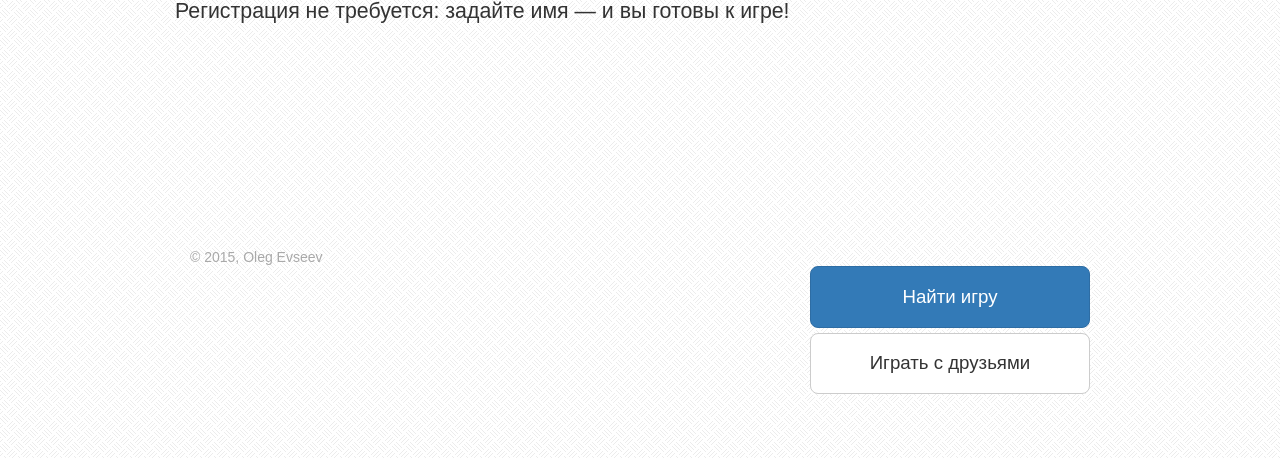
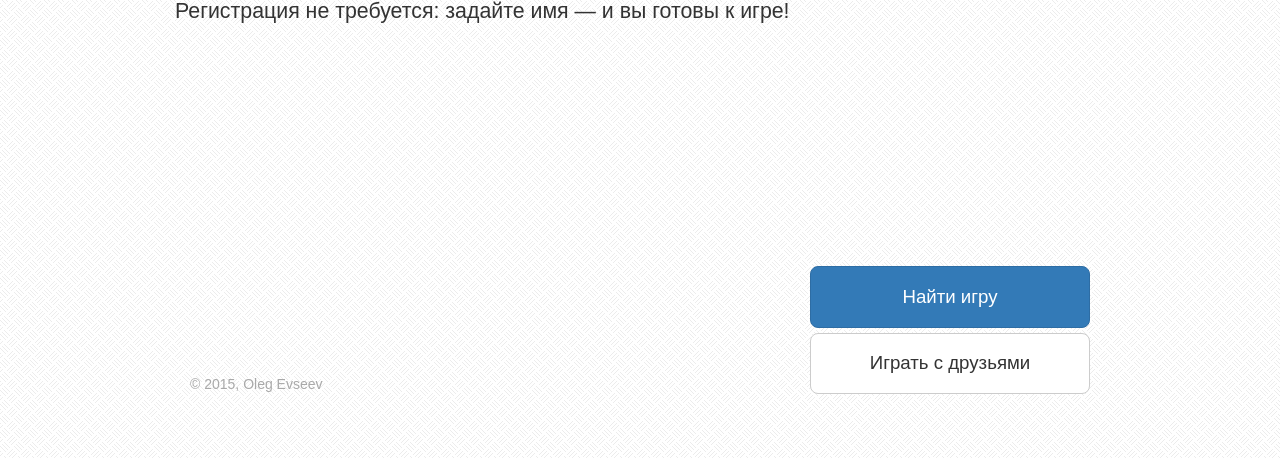
Before and after one commit to oevseev/mafia, a web app: file public/index.html in a window 1280 px wide. Shown: the part 342-800 px from the top of the page. Run offline with its HTML, style and script files only (its server is not run), Linux system fonts and the light colour scheme; some libraries are stand-ins or nearby versions; some web fonts are replaced.

Commit message:
Minor changes

```diff
--- a/public/css/style.css
+++ b/public/css/style.css
@@ -76,13 +76,19 @@ body#index-page {
 }
 
 .index-author {
+    overflow: hidden;
     color: DarkGray;
 }
 
 @media(min-width: 768px) {
     .index-footer {
-        height: min-content;
         display: table;
+    }
+
+    .index-footer [class*="col-"] {
+        float: none;
+        display: table-cell;
+        vertical-align: top;
     }
 
     .index-footer > * {
--- a/views/base.jade
+++ b/views/base.jade
@@ -8,10 +8,12 @@ html(lang="ru")
     title= title
     meta(charset="utf-8")
 
+    link(href="/lib/bootstrap/dist/css/bootstrap.min.css", rel="stylesheet")
     link(href="/css/style.css", rel="stylesheet")
-    script(src="/lib/prefixfree/prefixfree.min.js")
 
     block includes
 
+    script(src="/lib/prefixfree/prefixfree.min.js")
+
   body(id=body_id)
     block content
```
Also changed, not shown: public/js/load-fonts.js (deleted, +0 -8 lines), views/room.jade (+7 -6 lines), public/css/client.css (added).
